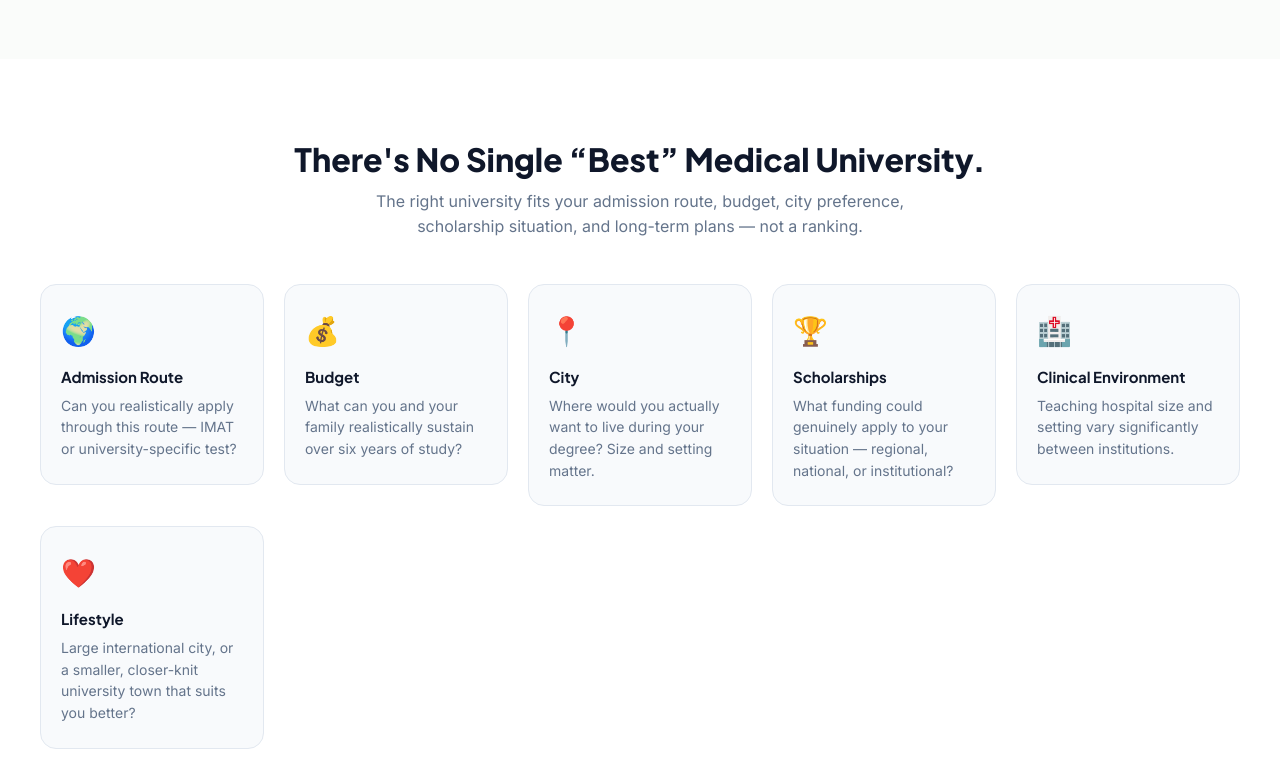
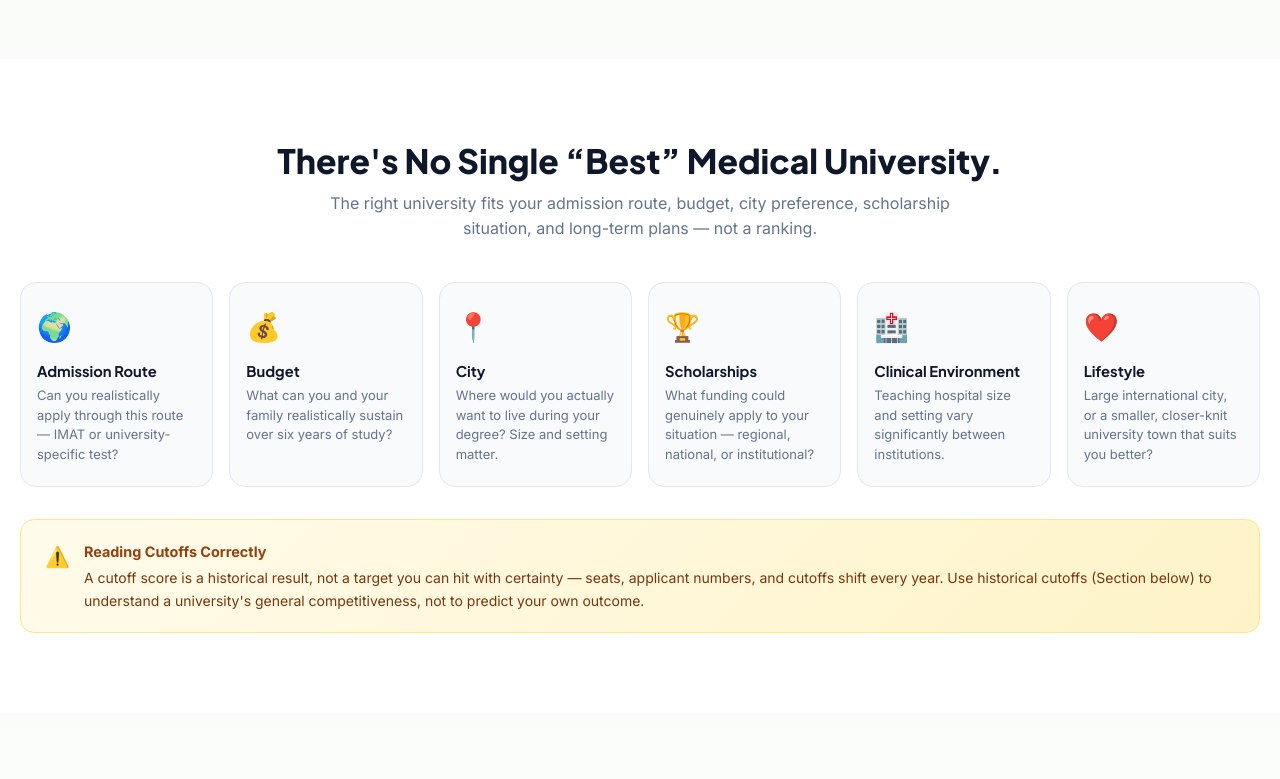
Before and after one commit to ch-muaz-kamboh/Ahsoraa-med-academy, a Next.js app: page /universities in a window 1280 px wide. Shown: the part 1280-2059 px from the top of the page. Built offline with nearby package versions, Linux system fonts and the light colour scheme; a web font is replaced by a local one.

Commit message:
fix(universities): align all 6 decision factor cards into 1 row on desktop

```diff
--- a/src/app/globals.css
+++ b/src/app/globals.css
@@ -587,3 +587,29 @@ button {
     display: none !important;
   }
 }
+
+/* ── Decision Factors Grid (Universities Page) ────────────────── */
+.decision-factors-grid {
+  display: grid;
+  grid-template-columns: repeat(6, 1fr);
+  gap: 16px;
+  align-items: stretch;
+}
+
+@media (max-width: 1080px) {
+  .decision-factors-grid {
+    grid-template-columns: repeat(3, 1fr);
+  }
+}
+
+@media (max-width: 640px) {
+  .decision-factors-grid {
+    grid-template-columns: repeat(2, 1fr);
+  }
+}
+
+@media (max-width: 440px) {
+  .decision-factors-grid {
+    grid-template-columns: 1fr;
+  }
+}
--- a/src/app/universities/page.tsx
+++ b/src/app/universities/page.tsx
@@ -128,7 +128,7 @@ function useScrollVisible(threshold = 0.15) {
 }
 
 // ─── Animated Section Wrapper ──────────────────────────────────
-function FadeUp({ children, delay = 0, className = '' }: { children: React.ReactNode; delay?: number; className?: string }) {
+function FadeUp({ children, delay = 0, className = '', style = {} }: { children: React.ReactNode; delay?: number; className?: string; style?: React.CSSProperties }) {
   const { ref, visible } = useScrollVisible();
   return (
     <div
@@ -138,6 +138,7 @@ function FadeUp({ children, delay = 0, className = '' }: { children: React.React
         opacity: visible ? 1 : 0,
         transform: visible ? 'translateY(0)' : 'translateY(36px)',
         transition: `opacity 0.7s cubic-bezier(0.16,1,0.3,1) ${delay}ms, transform 0.7s cubic-bezier(0.16,1,0.3,1) ${delay}ms`,
+        ...style,
       }}
     >
       {children}
@@ -315,26 +316,26 @@ export default function UniversitiesPage() {
 
       {/* ── 03 HOW TO CHOOSE ──────────────────────────────────── */}
       <section style={{ padding: '80px 0', background: '#fff' }}>
-        <div className="container">
+        <div className="container" style={{ maxWidth: '1440px' }}>
           <FadeUp>
-            <h2 style={{ fontSize: 'clamp(1.5rem, 3vw, 2rem)', fontWeight: 800, color: '#0f172a', textAlign: 'center', marginBottom: '10px' }}>
+            <h2 style={{ fontSize: 'clamp(1.5rem, 3vw, 2.1rem)', fontWeight: 800, color: '#0f172a', textAlign: 'center', marginBottom: '10px' }}>
               There&apos;s No Single &ldquo;Best&rdquo; Medical University.
             </h2>
-            <p style={{ textAlign: 'center', color: '#64748b', maxWidth: '600px', margin: '0 auto 44px', lineHeight: 1.6 }}>
+            <p style={{ textAlign: 'center', color: '#64748b', maxWidth: '640px', margin: '0 auto 40px', lineHeight: 1.6 }}>
               The right university fits your admission route, budget, city preference, scholarship situation, and long-term plans — not a ranking.
             </p>
           </FadeUp>
-          <div style={{ display: 'grid', gridTemplateColumns: 'repeat(auto-fit,minmax(220px,1fr))', gap: '20px' }}>
+          <div className="decision-factors-grid">
             {decisionFactors.map((f, i) => (
-              <FadeUp key={i} delay={i * 80}>
+              <FadeUp key={i} delay={i * 60} style={{ height: '100%' }}>
                 <div
-                  style={{ background: '#f8fafc', border: '1px solid #e2e8f0', borderRadius: '16px', padding: '24px 20px', transition: 'all 0.2s ease', cursor: 'default' }}
+                  style={{ background: '#f8fafc', border: '1px solid #e2e8f0', borderRadius: '16px', padding: '22px 16px', transition: 'all 0.2s ease', cursor: 'default', height: '100%', display: 'flex', flexDirection: 'column' }}
                   onMouseEnter={e => { (e.currentTarget as HTMLDivElement).style.borderColor = '#5CED73'; (e.currentTarget as HTMLDivElement).style.boxShadow = '0 4px 16px rgba(92,237,115,0.18)'; }}
                   onMouseLeave={e => { (e.currentTarget as HTMLDivElement).style.borderColor = '#e2e8f0'; (e.currentTarget as HTMLDivElement).style.boxShadow = 'none'; }}
                 >
-                  <div style={{ fontSize: '1.75rem', marginBottom: '14px' }}>{f.icon}</div>
-                  <h3 style={{ fontWeight: 700, color: '#0f172a', fontSize: '0.9375rem', marginBottom: '8px' }}>{f.title}</h3>
-                  <p style={{ color: '#64748b', fontSize: '0.875rem', lineHeight: 1.55 }}>{f.desc}</p>
+                  <div style={{ fontSize: '1.75rem', marginBottom: '12px' }}>{f.icon}</div>
+                  <h3 style={{ fontWeight: 700, color: '#0f172a', fontSize: '0.92rem', marginBottom: '6px' }}>{f.title}</h3>
+                  <p style={{ color: '#64748b', fontSize: '0.8125rem', lineHeight: 1.5, margin: 0, flexGrow: 1 }}>{f.desc}</p>
                 </div>
               </FadeUp>
             ))}
```
